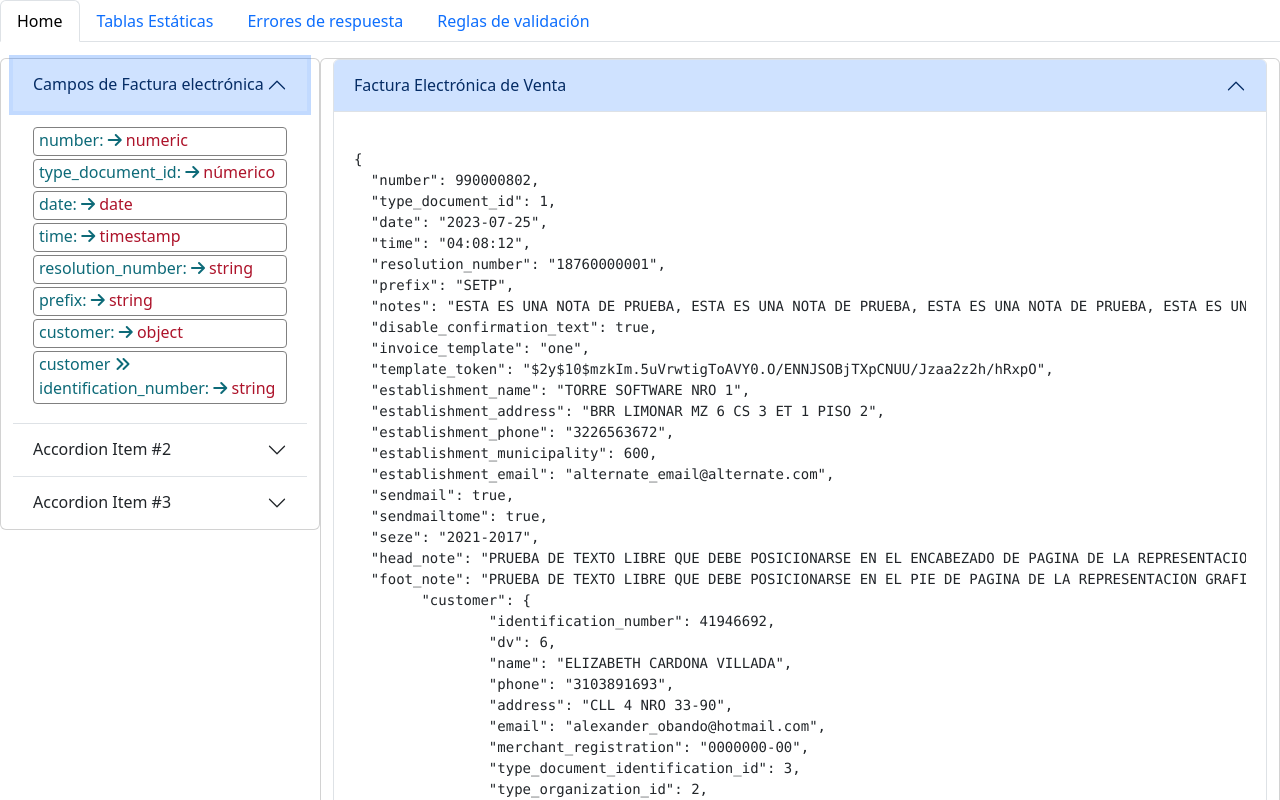
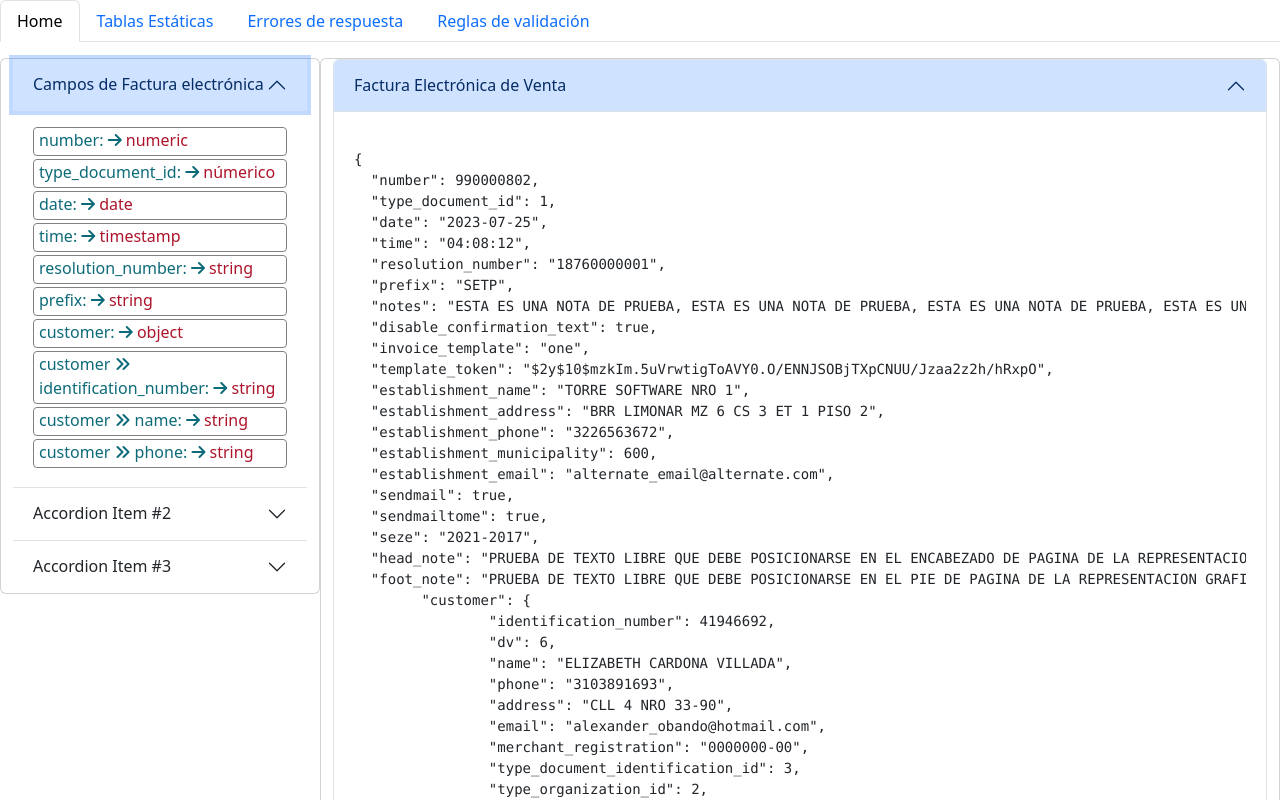
Before and after one commit to Jdbmberrocal/documentacion_api_fe, a plain HTML site: page index.html in a window 1280 px wide. Both pictures are taken after a click on the button "Campos de Factura electrónica". Shown: the top 800 px of the page. Drawn offline with nearby package versions, Linux system fonts and the light colour scheme.

Commit message:
Update index.html

```diff
--- a/index.html
+++ b/index.html
@@ -70,6 +70,8 @@
                   <a href="#" class="btn__element d-block" data-bs-toggle="popover" data-bs-title="Descripción del campo" data-bs-content="Es el prefijo asignado por la DIAN y configurado en la API">prefix: <i class="fa-solid fa-arrow-right"></i> <span>string</span></a>
                   <a href="#" class="btn__element d-block" data-bs-toggle="popover" data-bs-title="Descripción del campo" data-bs-content="Corresponde a los datos del cliente.">customer: <i class="fa-solid fa-arrow-right"></i> <span>object</span></a>
                   <a href="#" class="btn__element d-block" data-bs-toggle="popover" data-bs-title="Descripción del campo" data-bs-content="corresponde al nit o cedula del cliente en caso de ser cedula no se utiliza la propiedad dv">customer <i class="fa-solid fa-angles-right"></i> identification_number: <i class="fa-solid fa-arrow-right"></i> <span>string</span></a>
+                  <a href="#" class="btn__element d-block" data-bs-toggle="popover" data-bs-title="Descripción del campo" data-bs-content="Nombre o Razón social del cliente">customer <i class="fa-solid fa-angles-right"></i> name: <i class="fa-solid fa-arrow-right"></i> <span>string</span></a>
+                  <a href="#" class="btn__element d-block" data-bs-toggle="popover" data-bs-title="Descripción del campo" data-bs-content="Telefóno o Celular del cliente">customer <i class="fa-solid fa-angles-right"></i> phone: <i class="fa-solid fa-arrow-right"></i> <span>string</span></a>
                 </div>
               </div>
             </div>
```
